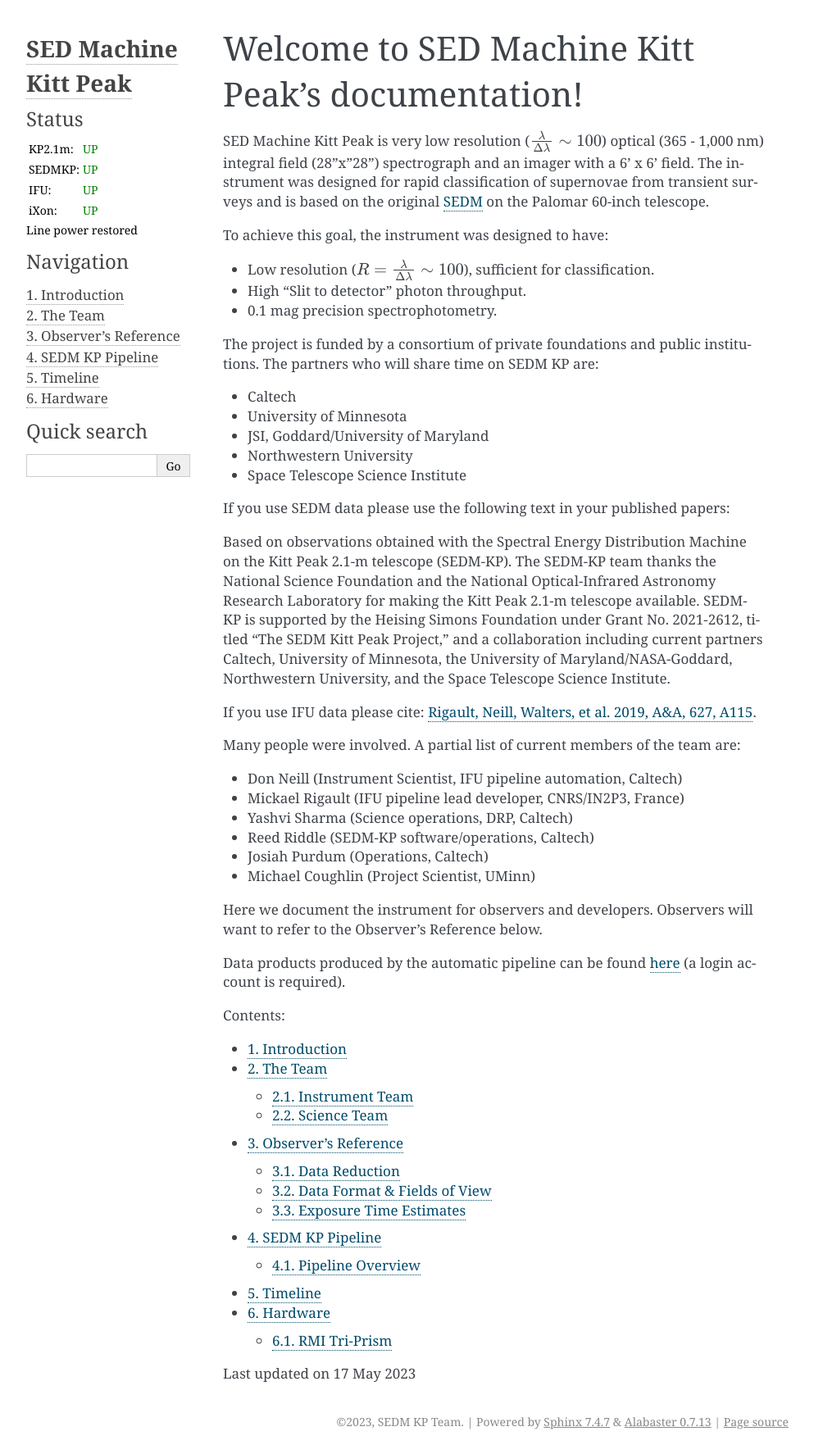
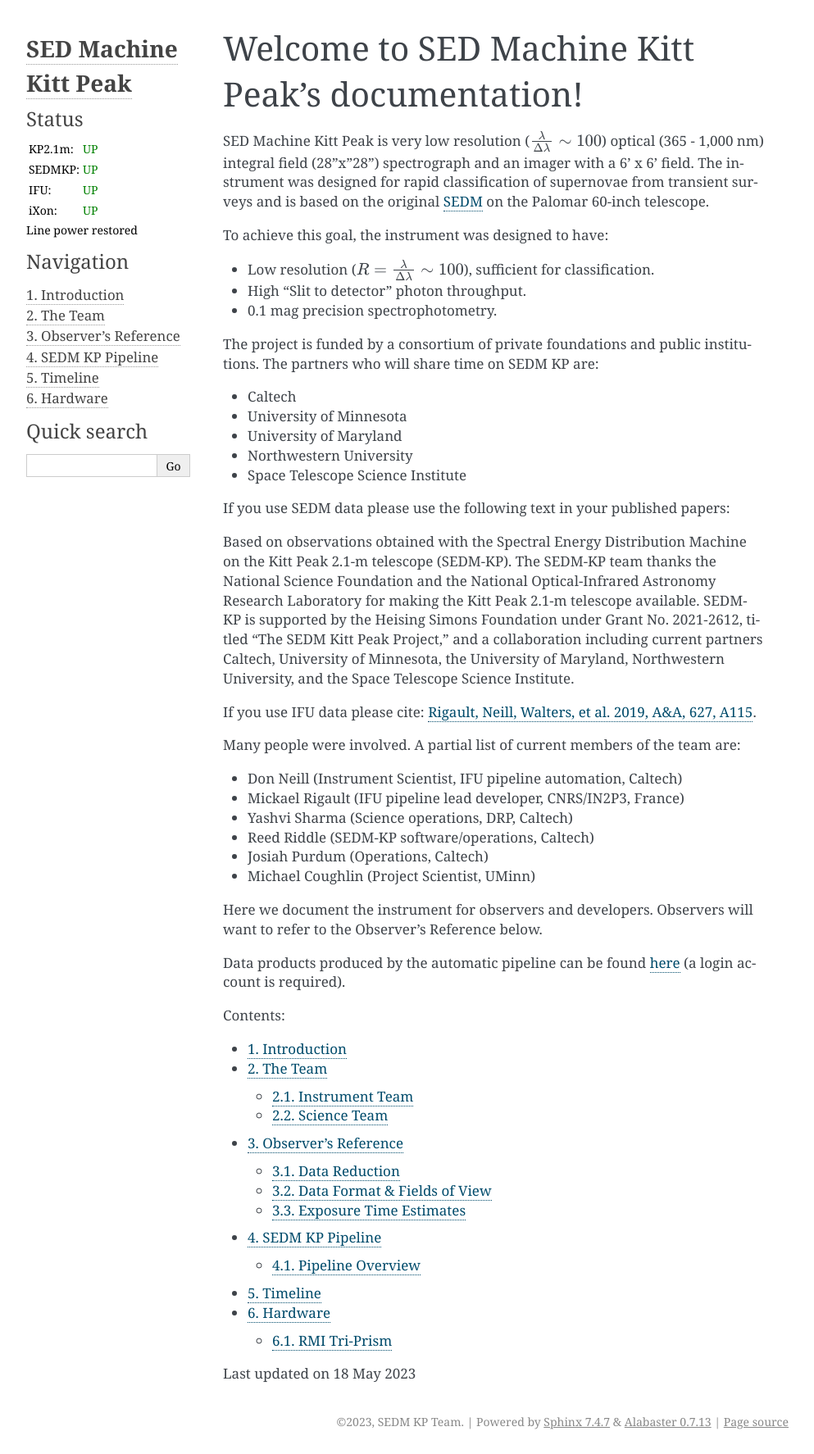
Before and after one commit to SEDMv2/SEDMKP-Docs, a Sphinx documentation site: the page built from source/index.rst, in a window 1280 px wide. Shown: the whole page at 82% size, without its empty margins (148-1141 px from the left). Built offline with Sphinx 7.4.7, drawn with Linux system fonts in a browser that asks for light colours.

Commit message:
Update U Maryland attribution

```diff
--- a/source/conf.py
+++ b/source/conf.py
@@ -61,7 +61,7 @@ author = u'SEDM KP Team'
 # built documents.
 #
 # The short X.Y version.
-version = '17 May 2023'
+version = '18 May 2023'
 # The full version, including alpha/beta/rc tags.
 release = version
 
--- a/source/index.rst
+++ b/source/index.rst
@@ -25,7 +25,7 @@ institutions.  The partners who will share time on SEDM KP are:
 
 - Caltech
 - University of Minnesota
-- JSI, Goddard/University of Maryland
+- University of Maryland
 - Northwestern University
 - Space Telescope Science Institute
 
@@ -37,7 +37,7 @@ Science Foundation and the National Optical-Infrared Astronomy Research
 Laboratory for making the Kitt Peak 2.1-m telescope available. SEDM-KP is
 supported by the Heising Simons Foundation under Grant No. 2021-2612, titled
 "The SEDM Kitt Peak Project," and a collaboration including current partners
-Caltech, University of Minnesota, the University of Maryland/NASA-Goddard,
+Caltech, University of Minnesota, the University of Maryland,
 Northwestern University, and the Space Telescope Science Institute.
 
 If you use IFU data please cite: `Rigault, Neill, Walters, et al. 2019, A&A, 627, A115 <https://ui.adsabs.harvard.edu/abs/2019A%26A...627A.115R/abstract>`_.
```
